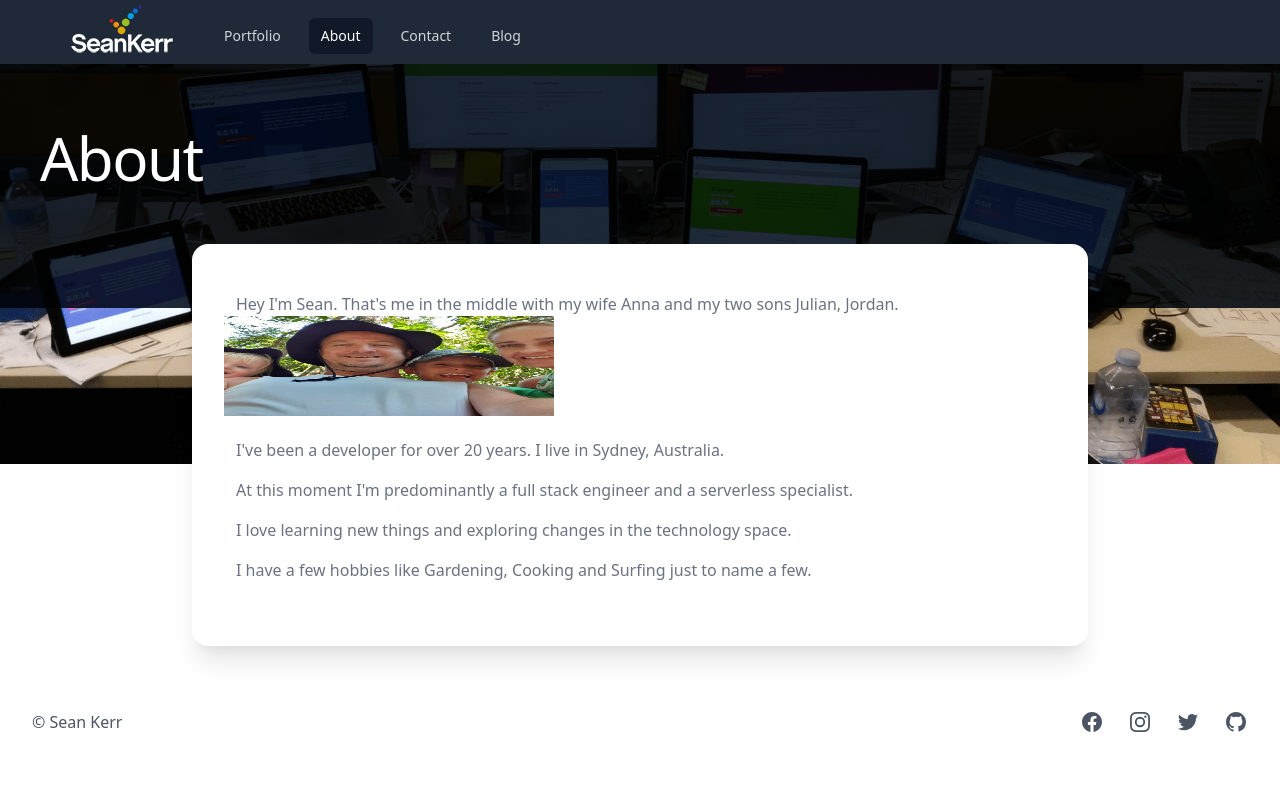
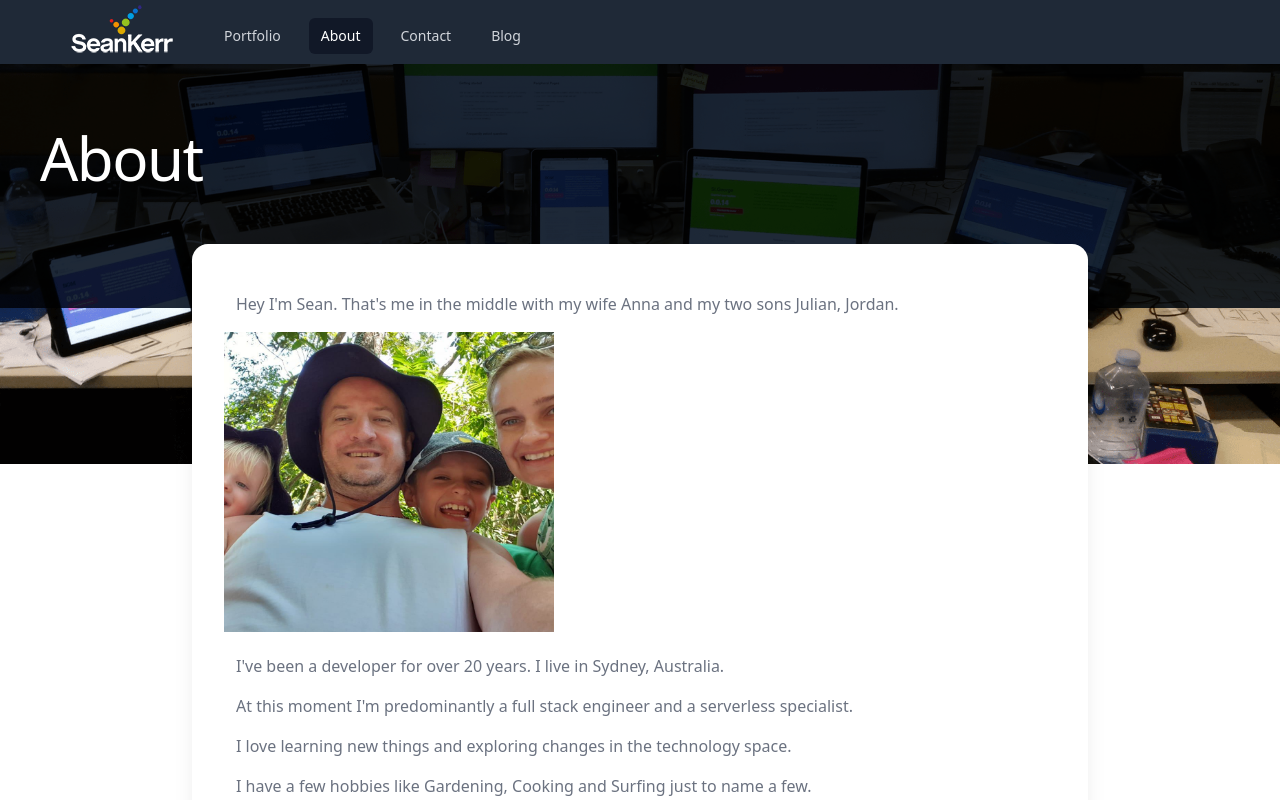
Before and after one commit to seanrkerr/personal-website, a Next.js app: page /about in a window 1280 px wide. Shown: the top 800 px of the page. Built offline with nearby package versions, Linux system fonts and the light colour scheme.

Commit message:
fix family image

```diff
--- a/pages/about.tsx
+++ b/pages/about.tsx
@@ -30,7 +30,7 @@ export default function About() {
       <div className="grid grid-cols-1 gap-y-20 lg:grid-cols-1 lg:gap-y-0 lg:gap-x-8 relative -mt-32 max-w-8xl mx-auto pt-8 md:pt-26 relative z-10 md:pb-12 pb-32 px-4 sm:px-6 lg:px-8 lg:w-9/12">
         <div className="flex flex-row bg-white rounded-2xl shadow-xl mt-8 h-full">
           <div className="flex-1 relative pt-8 px-12 pb-8 md:px-8">
-            <p className="mt-4 ml-3 text-base text-gray-500">
+            <p className="mt-4 ml-3 text-base text-gray-500 mb-4">
               Hey I{"'"}m Sean. That{"'"}s me in the middle with my wife Anna
               and my two sons Julian, Jordan.
             </p>
@@ -39,7 +39,7 @@ export default function About() {
               src="/family.jpeg"
               alt="Family"
               width={330}
-              height={100}
+              height={300}
             />
             <p className="mt-4 ml-3 text-base text-gray-500">
               I{"'"}ve been a developer for over 20 years. I live in Sydney,
```
